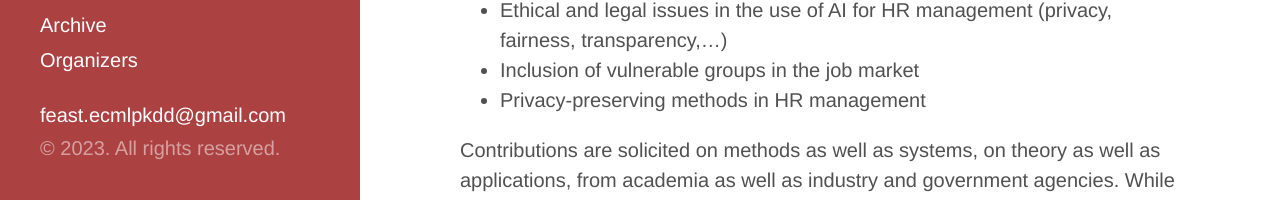
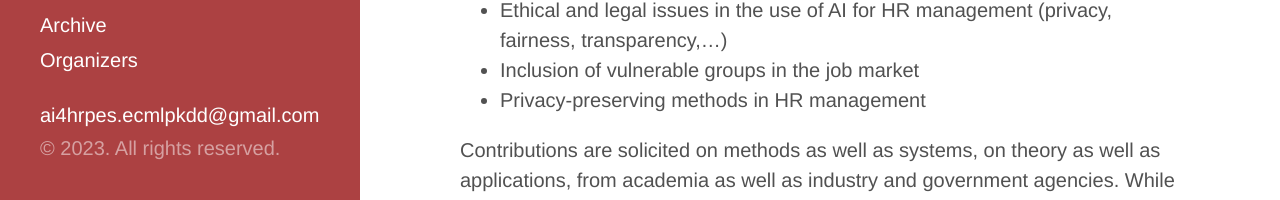
Before and after one commit to feast-ecmlpkdd/feast-ecmlpkdd.github.io, a Jekyll site: the page built from index.md, in a window 1280 px wide and 900 px high, scrolled down 544 px. Shown: the part 697-897 px from the top of the window. Built offline with Jekyll 4.4.1, drawn with Linux system fonts in a browser that asks for light colours.

Commit message:
Update email address

```diff
--- a/_includes/sidebar.html
+++ b/_includes/sidebar.html
@@ -31,7 +31,7 @@
       <!-- <a class="sidebar-nav-item" href="{{ site.github.repo }}">GitHub project</a> -->
 
     </nav>
-    <a class="sidebar-nav-item" href="mailto:feast.ecmlpkdd@gmail.com">feast.ecmlpkdd@gmail.com</a>
+    <a class="sidebar-nav-item" href="mailto:ai4hrpes.ecmlpkdd@gmail.com">ai4hrpes.ecmlpkdd@gmail.com</a>
     <p>&copy; {{ site.time | date: '%Y' }}. All rights reserved.</p>
   </div>
 </div>
```
